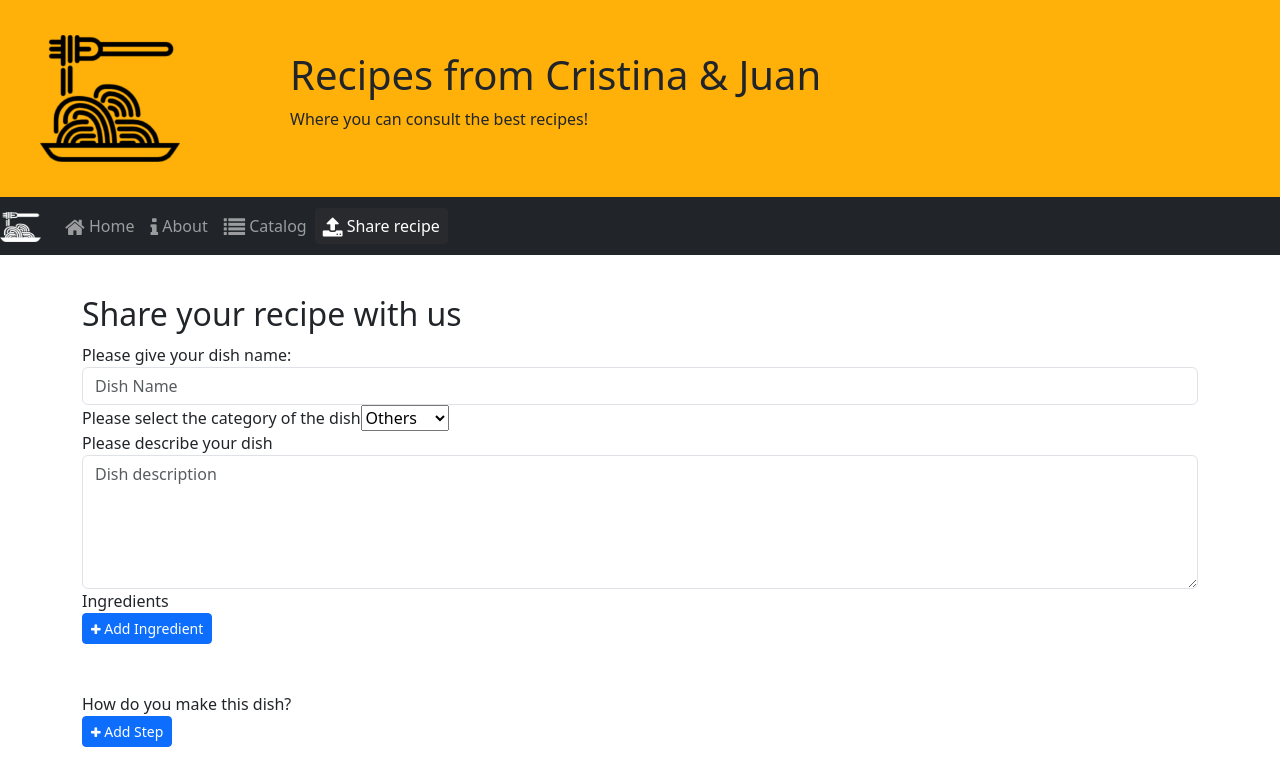
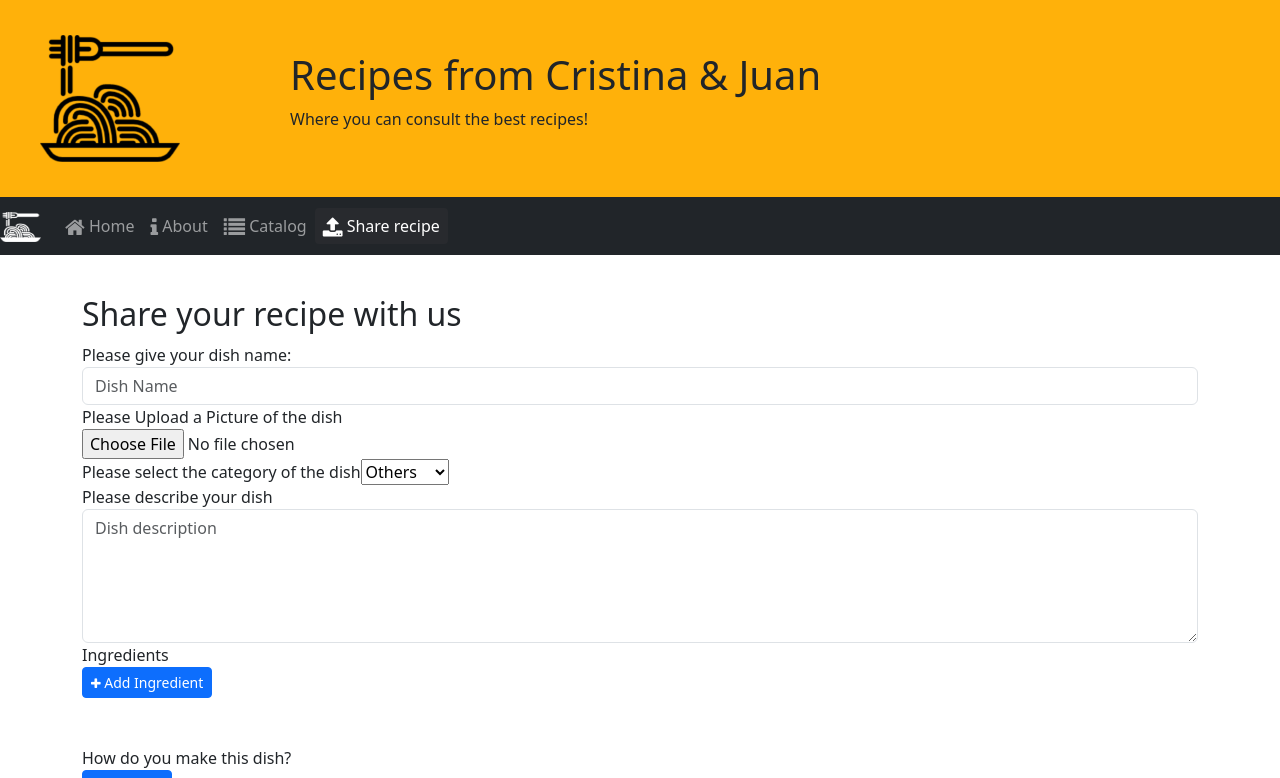
Before and after one commit to juanchoy30/recipes-angular, an Angular app: page /sharerecipe in a window 1280 px wide. Shown: the top 778 px of the page. Built offline with nearby package versions, Linux system fonts and the light colour scheme.

Commit message:
Form Image

```diff
--- a/src/app/sharerecipe/sharerecipe.component.html
+++ b/src/app/sharerecipe/sharerecipe.component.html
@@ -6,9 +6,15 @@
 
   <form fxFlex novalidate [formGroup]="shareForm" (ngSubmit)="onSubmit()">
     <div class="form-group">
-      <label for="dishname">Please give your dish name: </label>
-      <input id="dishname" class="form-control" formControlName="name" placeholder="Dish Name" type="text">
+      <label for="name">Please give your dish name: </label>
+      <input id="name" class="form-control" formControlName="name" placeholder="Dish Name" type="text">
     </div>
+
+    <div class="form-group">
+      <label>Please Upload a Picture of the dish</label>
+      <input class="d-flex" type="file" formControlName="image">
+    </div>
+
     <div class="form-group">
       <label for="category">Please select the category of the dish</label>
       <select id="category" class="custom-select" formControlName="category">
--- a/src/app/sharerecipe/sharerecipe.component.ts
+++ b/src/app/sharerecipe/sharerecipe.component.ts
@@ -1,5 +1,5 @@
 import { Component, OnInit } from '@angular/core';
-import { FormBuilder, FormGroup, FormArray } from '@angular/forms';
+import { FormBuilder, FormGroup, FormArray, FormControl, Validators } from '@angular/forms';
 import { Recipe, Category } from '../shared/recipe';
 import { RecipeService } from '../services/recipe.service';
 
@@ -12,7 +12,7 @@ export class SharerecipeComponent implements OnInit {
 
   shareForm: FormGroup;
   sharerecipe: Recipe;
-  category = Category;
+  category = Category
 
   constructor(private fb: FormBuilder,
     private recipeservice: RecipeService) { this.createForm(); }
@@ -22,6 +22,7 @@ export class SharerecipeComponent implements OnInit {
   createForm() {
     this.shareForm = this.fb.group({
       name: '',
+      image: '',
       category: 'Others',
       description: '',
       ingredients: this.fb.array([]),
```
